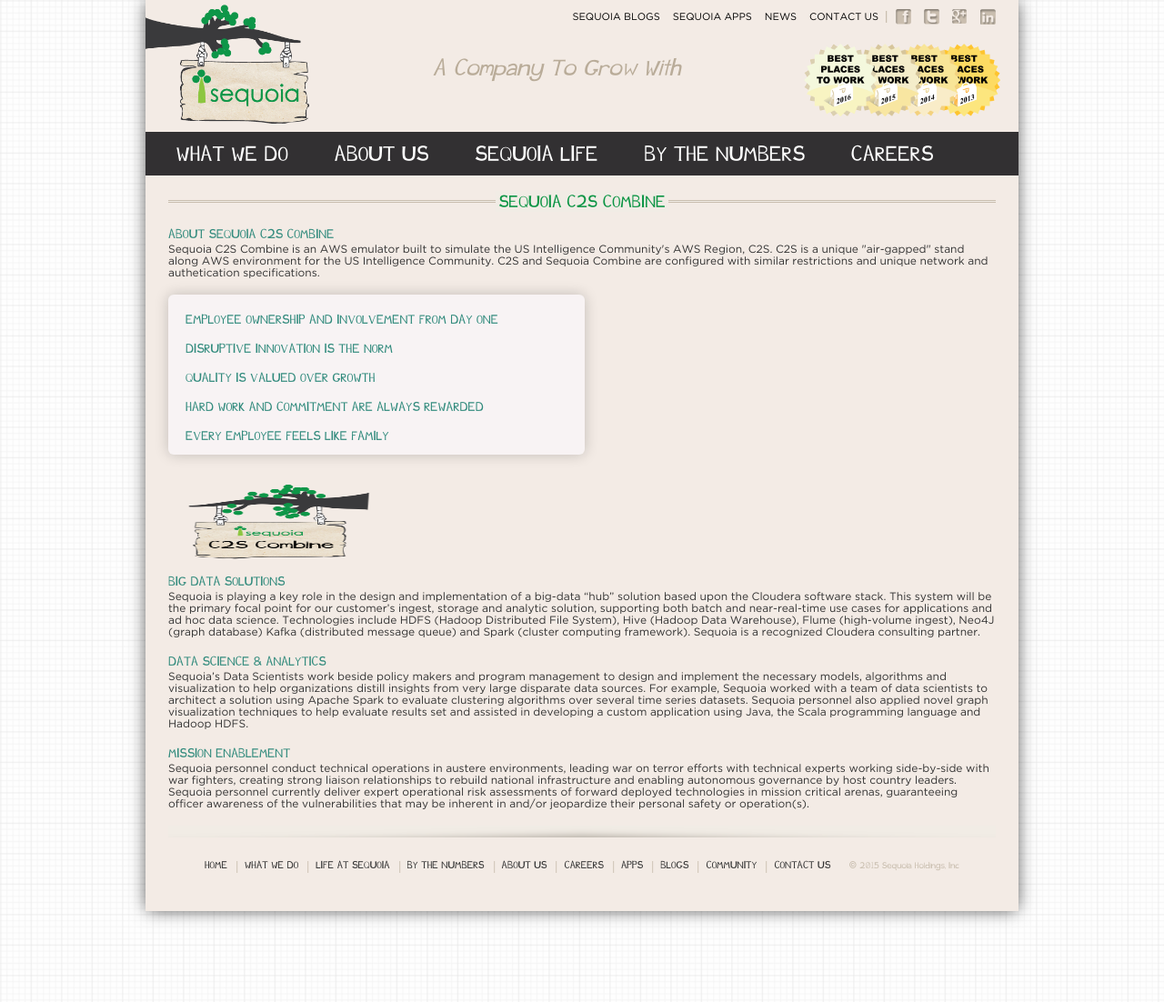
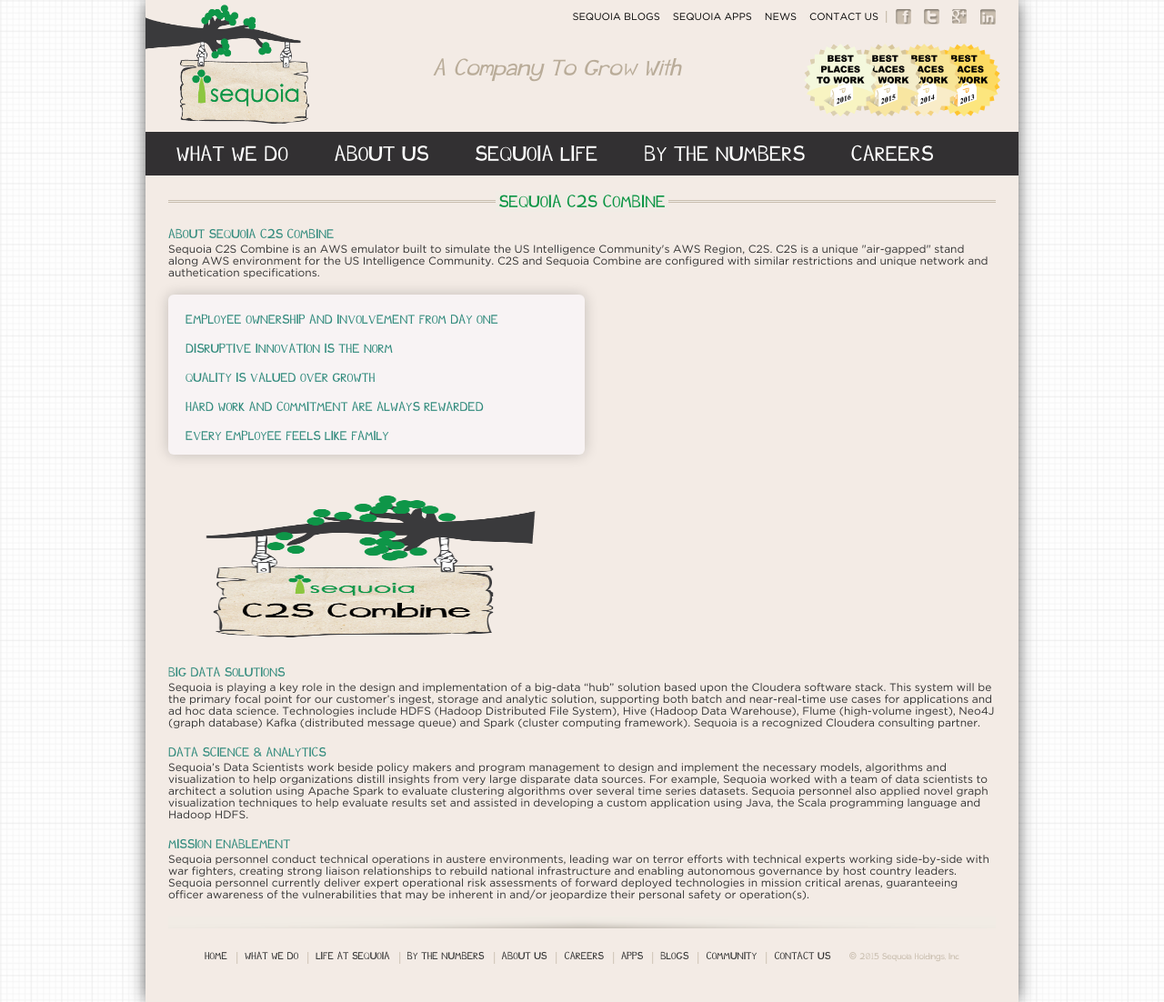
Before and after one commit to sequoiainc/www.sequoiainc.com, a Jekyll site: the page built from c2s/index.html, in a window 1280 px wide. Shown: the whole page at 91% size. Built offline with Jekyll 4.4.1, drawn with Linux system fonts in a browser that asks for light colours.

Commit message:
Update index.html

```diff
--- a/c2s/index.html
+++ b/c2s/index.html
@@ -19,7 +19,7 @@
       <li>Every Employee Feels Like Family</li>
     </ul>
     <img src="{{ site.baseurl }}/assets/images/sequoia_c2s_combine.png
-" alt="image description" width="242" height="109" class= />
+" alt="image description" width="442" height="209" class= />
     <div class="what_we_do-item">
       <h2 class="what_we_do-item_heading">Big Data Solutions</h2>
       <p>Sequoia is playing a key role in the design and implementation of a big-data “hub” solution based upon the Cloudera software stack.  This system will be the primary focal point for our customer’s ingest, storage and analytic solution, supporting both batch and near-real-time use cases for applications and ad hoc data science.  Technologies include HDFS (Hadoop Distributed File System), Hive (Hadoop Data Warehouse), Flume (high-volume ingest), Neo4J (graph database) Kafka (distributed message queue) and Spark (cluster computing framework).  Sequoia is a recognized Cloudera consulting partner.</p>
```
